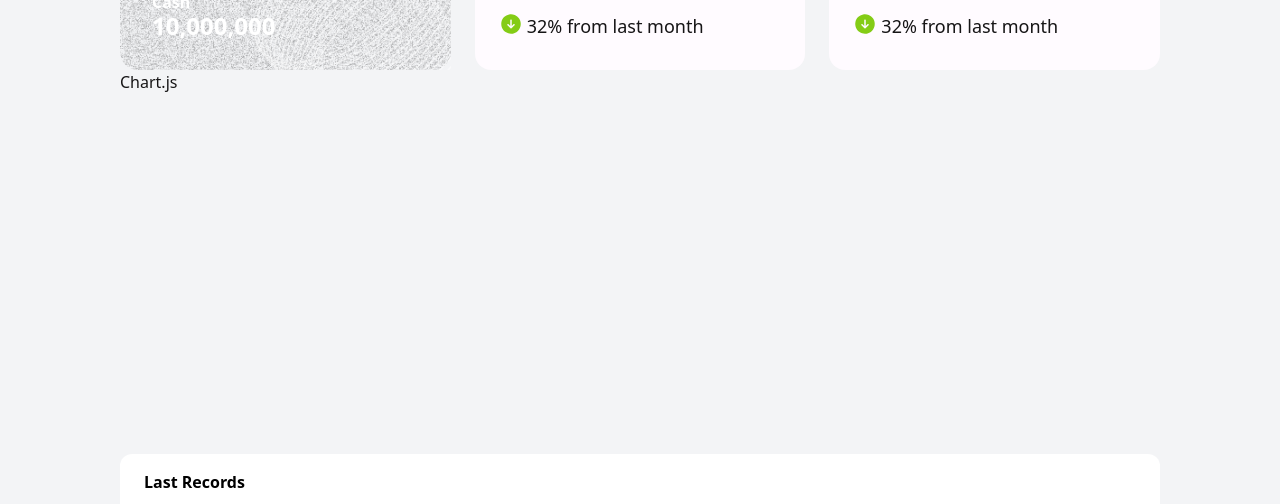
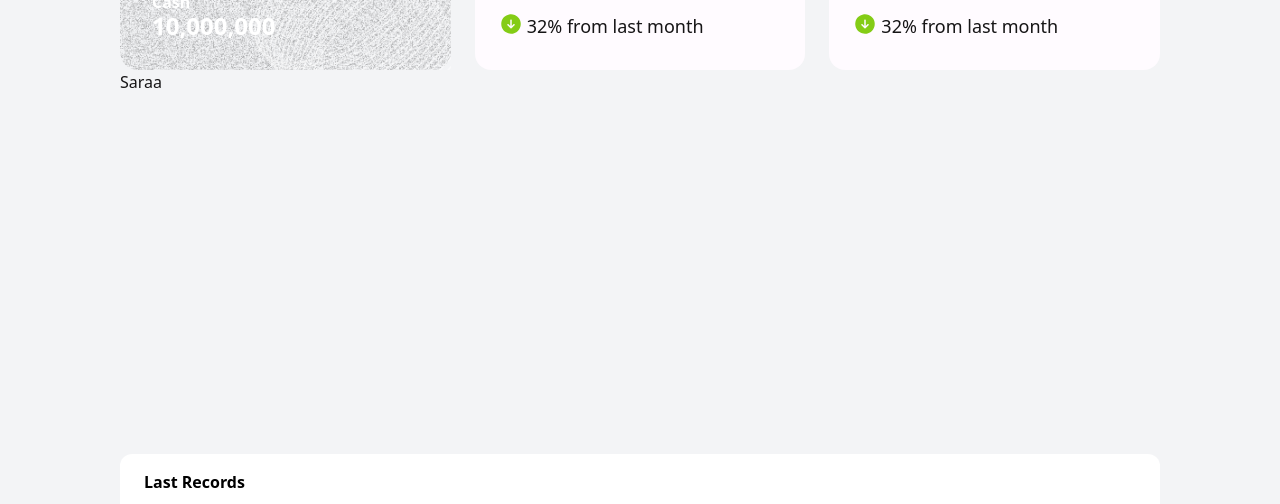
Before and after one commit to bil9uun/income_and_expense_tracker, a Next.js app in the folder FrontEnd/: page / in a window 1280 px wide. Shown: the part 247-751 px from the top of the page. Built offline with nearby package versions, Linux system fonts and the light colour scheme.

Commit message:
anna duun pushelj ogloshv ahahhaah

```diff
--- a/FrontEnd/components/AddRecordModal/index.jsx
+++ b/FrontEnd/components/AddRecordModal/index.jsx
@@ -115,6 +115,7 @@ const AddRecordModal = () => {
               </div>
               <div>
                 <h1>Date</h1>
+                <input type="date" className="input input-bordered" />
               </div>
             </div>
             <button className="btn border-0 bg-primary w-full rounded-full text-white">
--- /dev/null
+++ b/FrontEnd/context/UserContext/index.js
@@ -0,0 +1,13 @@
+import React from "react";
+import { createContext, useState } from "react";
+
+export const userContext = createContext();
+
+const UserProvider = ({ children }) => {
+  const [user, setUser] = useState({ name: "Saraa", age: "20" });
+  return (
+    <userContext.Provider value={{ user }}>{children}</userContext.Provider>
+  );
+};
+
+export default UserProvider;
--- a/FrontEnd/pages/_app.js
+++ b/FrontEnd/pages/_app.js
@@ -1,5 +1,11 @@
-import '@/styles/globals.css'
+import "@/styles/globals.css";
+
+import UserProvider from "@/context/UserContext";
 
 export default function App({ Component, pageProps }) {
-  return <Component {...pageProps} />
+  return (
+    <UserProvider>
+      <Component {...pageProps} />
+    </UserProvider>
+  );
 }
--- a/FrontEnd/pages/index.js
+++ b/FrontEnd/pages/index.js
@@ -1,12 +1,16 @@
 import React from "react";
+import { useContext } from "react";
 
 import Navbar from "@/components/Navbar";
 import Noise from "@/components/Noise";
 import Card from "@/components/Card";
 import { Chart } from "chart.js";
 import LastRecords from "@/components/LastRecords";
+import { userContext } from "@/context/UserContext";
 
 const Home = () => {
+  const { user } = useContext(userContext);
+  console.log("user", user);
   return (
     <div className="w-full h-full bg-[#F3F4F6]">
       <Navbar />
@@ -16,7 +20,9 @@ const Home = () => {
           <Card />
           <Card />
         </div>
-        <div className=" h-96">Chart.js</div>
+        <div className=" h-96">
+          <h1>{user.name}</h1>
+        </div>
         <LastRecords />
       </div>
     </div>
```
